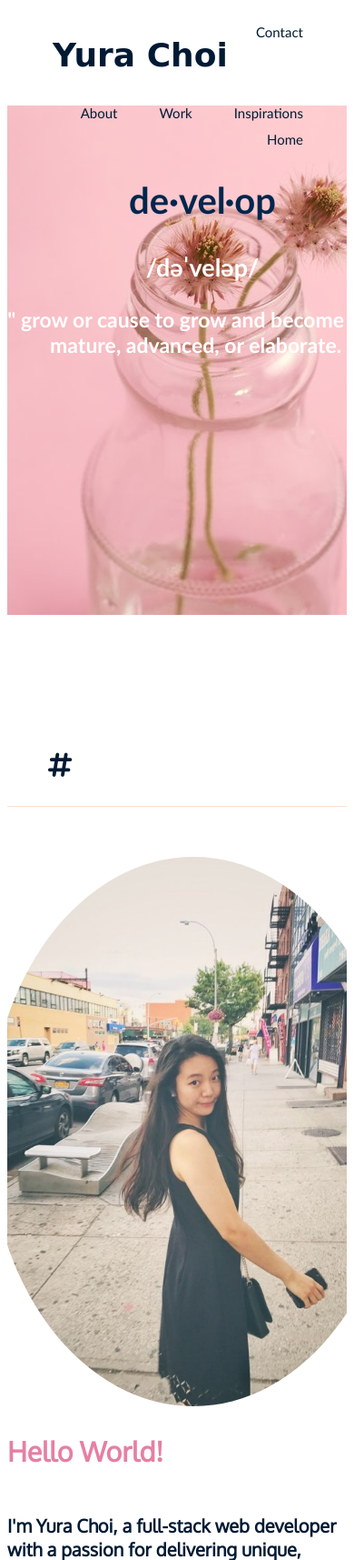
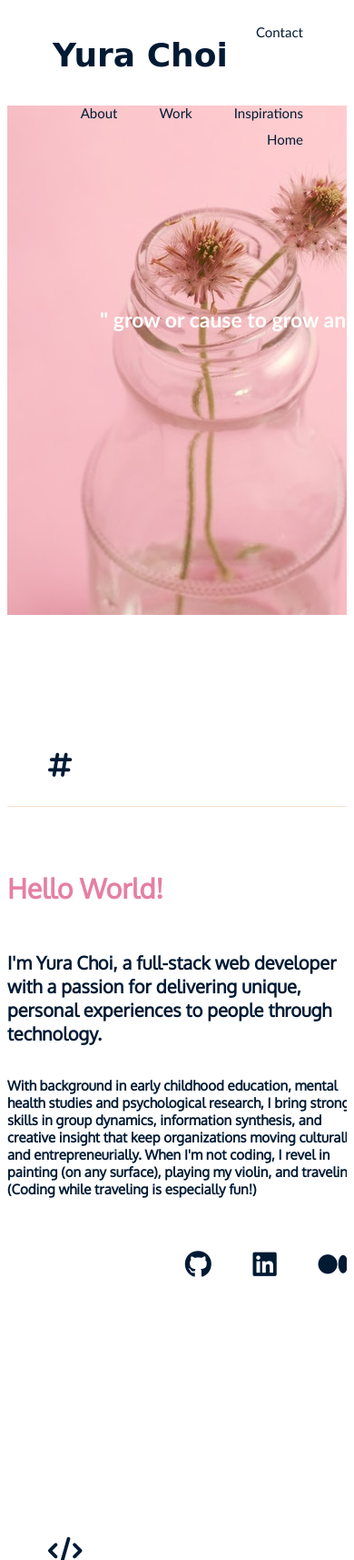
Before and after one commit to yuralala8/portfolio, a PHP site: page /index.html in a window 390 px wide; the page is wider, and only the part inside the window is pictured. Shown: the top 1715 px of that part at 91% size. Run offline with PHP 8.4, Linux system fonts and the light colour scheme; some libraries are stand-ins or nearby versions; some web fonts are replaced.

Commit message:
rollback

```diff
--- a/css/index.css
+++ b/css/index.css
@@ -35,23 +35,11 @@ h1 {
 }
 
 .container {
-  width: 50%;
+  width: 975px;
   margin: 0 auto;
   font-weight: bold;
   font-size: 23px;
   font-family: candara;
-}
-
-@media (max-width:800px) {
-  .container {
-    width:975px;/*The width is 975px, when the viewport is 800px or smaller*/
-  }
-}
-
-@media (max-width:600px) {
-  .container {
-    width:430px;/*The width is 430px, when the viewport is 800px or smaller*/
-  }
 }
 
 .header {
```
